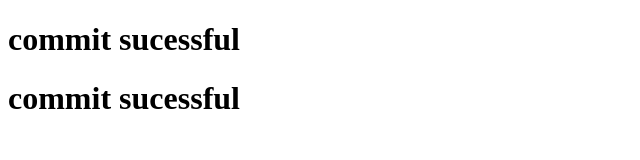
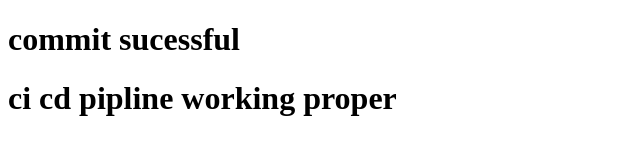
Before and after one commit to shoebshaikh563/CI-CD-Project, a plain HTML site: page index.html in a window 1280 px wide. Shown: the whole page, without its empty margins (0-640 px from the left). Drawn offline with Linux system fonts and the light colour scheme.

Commit message:
third commit

```diff
--- a/index.html
+++ b/index.html
@@ -10,7 +10,7 @@
 
 <body>
     <h1>commit sucessful</lh1>
-     <h1>commit sucessful</lh1>
+        <h1>ci cd pipline working proper</lh1>
 </body>
 
 </html>
```
